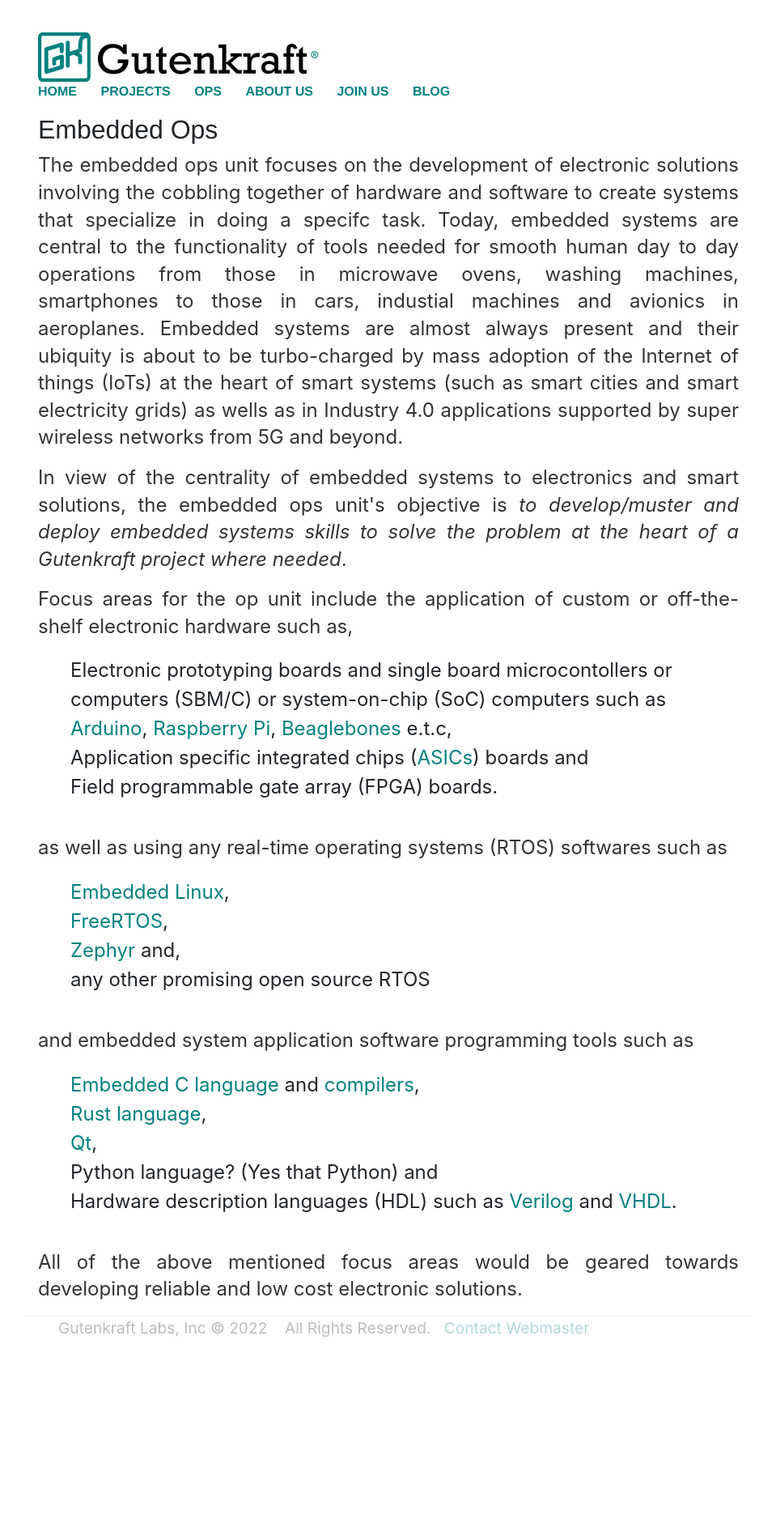
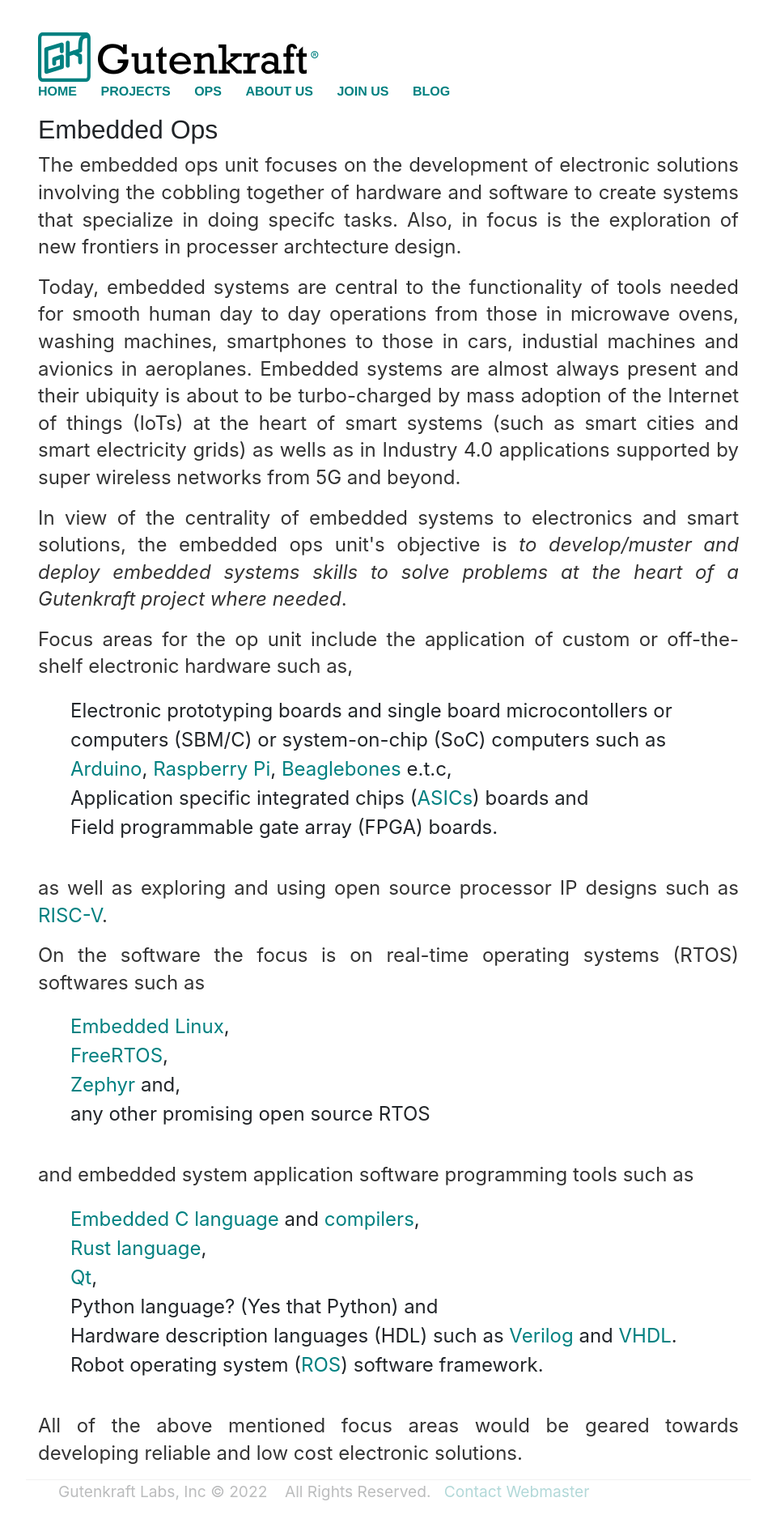
Before and after one commit to oferonmi/datafilik.github.io, a Jekyll site: the page built from ops/embed_op/index.html, in a window 1280 px wide. Shown: the whole page at 81% size, without its empty margins (160-1119 px from the left). Built offline with Jekyll 4.4.1, drawn with Linux system fonts in a browser that asks for light colours; before the commit the page ends 1695 px from its top, so only the background shows below that.

Commit message:
content update

```diff
--- a/ops/embed_op/index.html
+++ b/ops/embed_op/index.html
@@ -7,13 +7,17 @@ title: Gutenkraft - Embedded Ops
     <h1>Embedded Ops</h1>
 
     <p align="justify">
-        The  embedded ops unit focuses on the development of electronic solutions involving the cobbling together of hardware and software to create systems that specialize in doing a specifc task. Today, embedded systems are central to the functionality of tools needed for smooth human day to day operations from those in microwave ovens, washing machines, smartphones to those in cars, industial machines and avionics in aeroplanes. Embedded systems are almost always present and their ubiquity is about to be turbo-charged by mass adoption of the Internet of things (IoTs) at the heart of smart systems (such as smart cities and smart electricity grids) as wells as in Industry 4.0 applications supported by super wireless networks from 5G and beyond.
+        The  embedded ops unit focuses on the development of electronic solutions involving the cobbling together of hardware and software to create systems that specialize in doing specifc tasks. Also, in focus is the exploration of new frontiers in processer archtecture design.
+    </p>
+
+    <p align="justify">
+        Today, embedded systems are central to the functionality of tools needed for smooth human day to day operations from those in microwave ovens, washing machines, smartphones to those in cars, industial machines and avionics in aeroplanes. Embedded systems are almost always present and their ubiquity is about to be turbo-charged by mass adoption of the Internet of things (IoTs) at the heart of smart systems (such as smart cities and smart electricity grids) as wells as in Industry 4.0 applications supported by super wireless networks from 5G and beyond.
         <!-- The quick response time and clean nature of electronic systems over mechnical systems has given them an overwhelming command of domestic systems as well as a significant hold (along side pneumatic systems) in industrial controls systems.
         Embedded systems (which are electronic at heart) are important for the development of electronics based solutions. -->
     </p>
 
     <p align="justify">
-        In view of the centrality of embedded systems to electronics and smart solutions, the embedded ops unit's objective is <em>to develop/muster and deploy embedded systems skills to solve the problem at the heart of a Gutenkraft project where needed</em>.
+        In view of the centrality of embedded systems to electronics and smart solutions, the embedded ops unit's objective is <em>to develop/muster and deploy embedded systems skills to solve problems at the heart of a Gutenkraft project where needed</em>.
     </p>
 
     <p align="justify">
@@ -25,9 +29,12 @@ title: Gutenkraft - Embedded Ops
         <li>Application specific integrated chips (<a href="https://en.wikipedia.org/wiki/Application-specific_integrated_circuit">ASICs</a>) boards and</li>
         <li>Field programmable gate array (<a herf="https://en.wikipedia.org/wiki/Field-programmable_gate_array">FPGA</a>) boards.</li>
     </ul>
+    <p align="justify">
+        as well as exploring and using open source processor IP designs such as <a href="https://en.wikipedia.org/wiki/RISC-V">RISC-V</a>.
+    </p>
 
     <p align="justify">
-        as well as using any real-time operating systems (RTOS) softwares such as
+        On the software the focus is on real-time operating systems (RTOS) softwares such as
     </p>
 
     <ul class = "embedtools">
@@ -61,6 +68,9 @@ title: Gutenkraft - Embedded Ops
         <li>
             Hardware description languages (HDL) such as <a href="https://en.wikipedia.org/wiki/Verilog">Verilog</a> and <a href="https://en.wikipedia.org/wiki/VHDL">VHDL</a>.
         </li>
+        <li>
+            Robot operating system (<a href="https://en.wikipedia.org/wiki/Robot_Operating_System">ROS</a>) software framework.
+        </li>
     </ul>
 
     <p align="justify">
```
